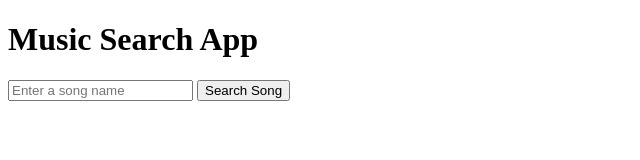
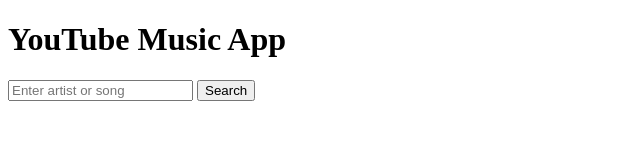
Before and after one commit to pshemssa/Music-application, a plain HTML site: page Index.html in a window 1280 px wide. Shown: the whole page, without its empty margins (0-640 px from the left). Drawn offline with Linux system fonts and the light colour scheme.

Commit message:
Update Index.html

```diff
--- a/Index.html
+++ b/Index.html
@@ -1,18 +1,23 @@
+<!-- index.html -->
 <!DOCTYPE html>
 <html lang="en">
 <head>
-<meta charset="UTF-8">
-<meta name="viewport" content="width=device-width, initial-scale=1.0">
-<title>Music Search App</title>
-<link rel="stylesheet" href="styles.css">
+    <meta charset="UTF-8">
+    <meta name="viewport" content="width=device-width, initial-scale=1.0">
+    <link rel="stylesheet" href="styles.css">
+    <title>YouTube Music App</title>
 </head>
 <body>
-  <h1>Music Search App</h1>
-  <div id="search-container">
-    <input type="text" id="song-name" placeholder="Enter a song name" value= "">
-    <button id="search-button">Search Song</button>
-  </div>
-  <div id="result-container"></div>
-  <script src="Music.js"></script>
+    <header>
+        <h1>YouTube Music App</h1>
+    </header>
+    <main>
+        <div id="search-container">
+            <input type="text" id="search-input" placeholder="Enter artist or song">
+            <button onclick="searchYouTube()">Search</button>
+        </div>
+        <div id="results-container"></div>
+    </main>
+    <script src="app.js"></script>
 </body>
 </html>
```
